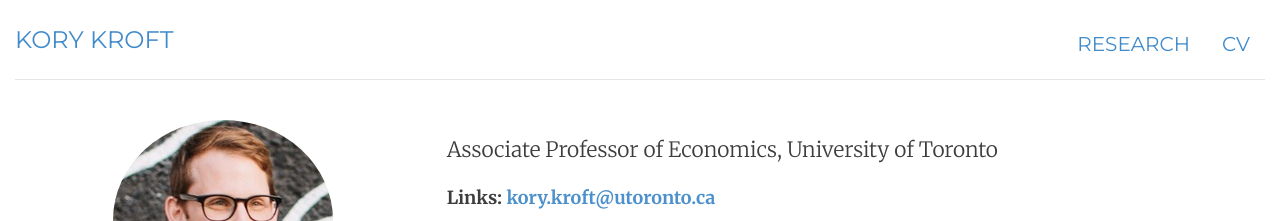
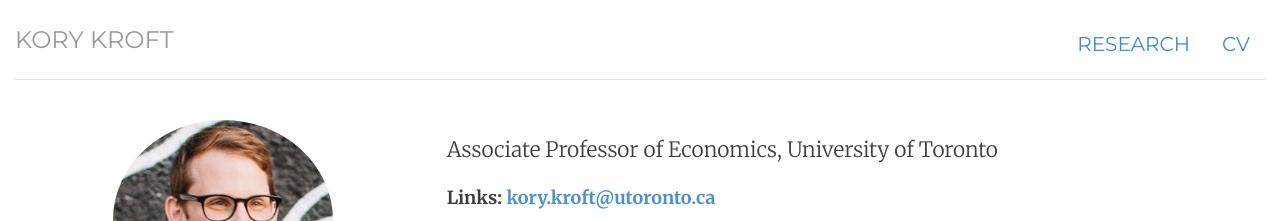
Before and after one commit to korykroft/korykroft.github.io, a Jekyll site: the page built from index.html, in a window 1280 px wide. Shown: the top 221 px of the page. Built offline with Jekyll 4.4.1, drawn with Linux system fonts in a browser that asks for light colours.

Commit message:
Update header.html

```diff
--- a/_includes/header.html
+++ b/_includes/header.html
@@ -3,5 +3,5 @@
 		<li class="{{ page.cv }}"><a href="/research" title="Research">Research</a></li>
 		<li class="{{ page.cv }}"><a href="/cv/resume_1.pdf" title="CV">CV</a></li>
 	</ul>
-	<h3 style="color:black"><a href="/">Kory Kroft</a></h3>
+	<h3 class="text-muted"><a href="/">Kory Kroft</a></h3>
 </div> <!-- /header -->
```
